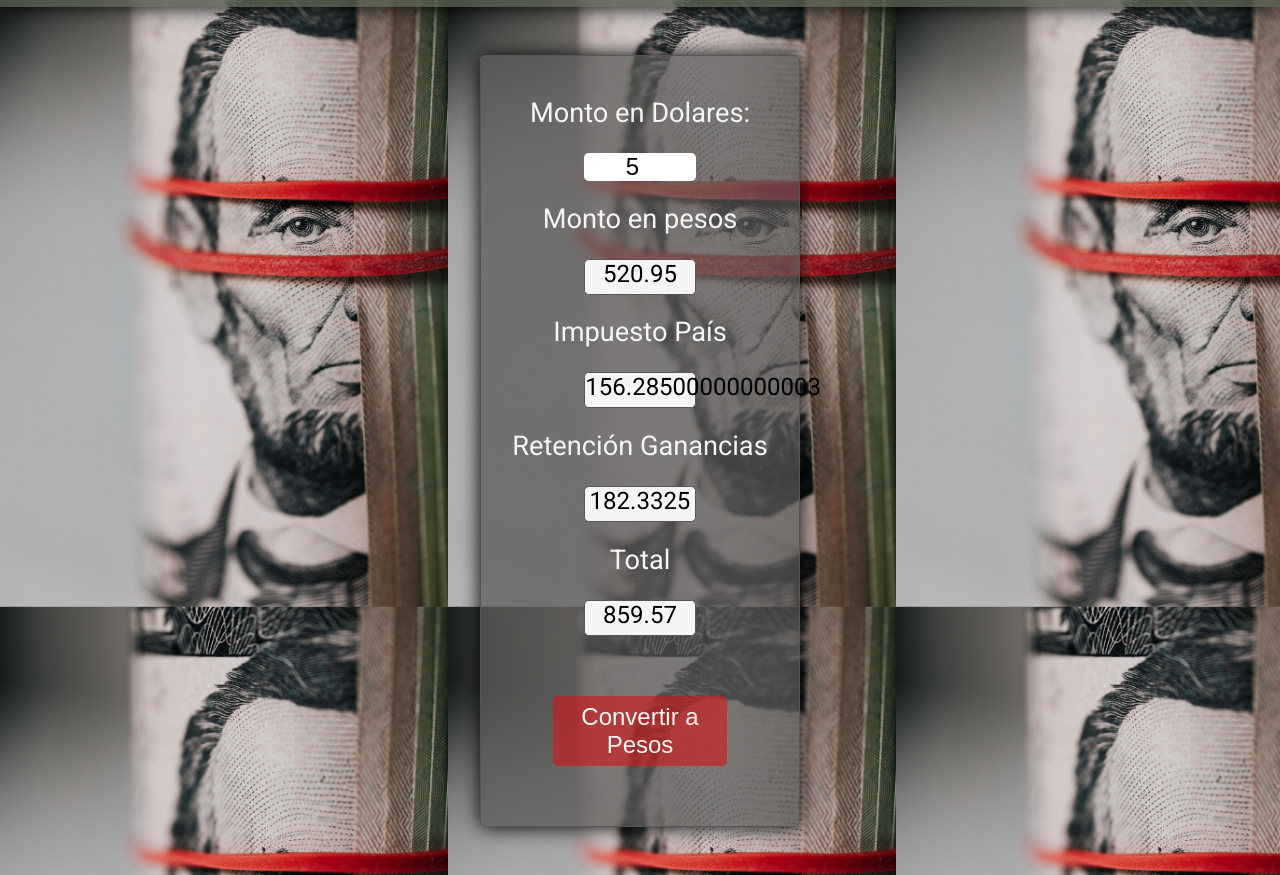
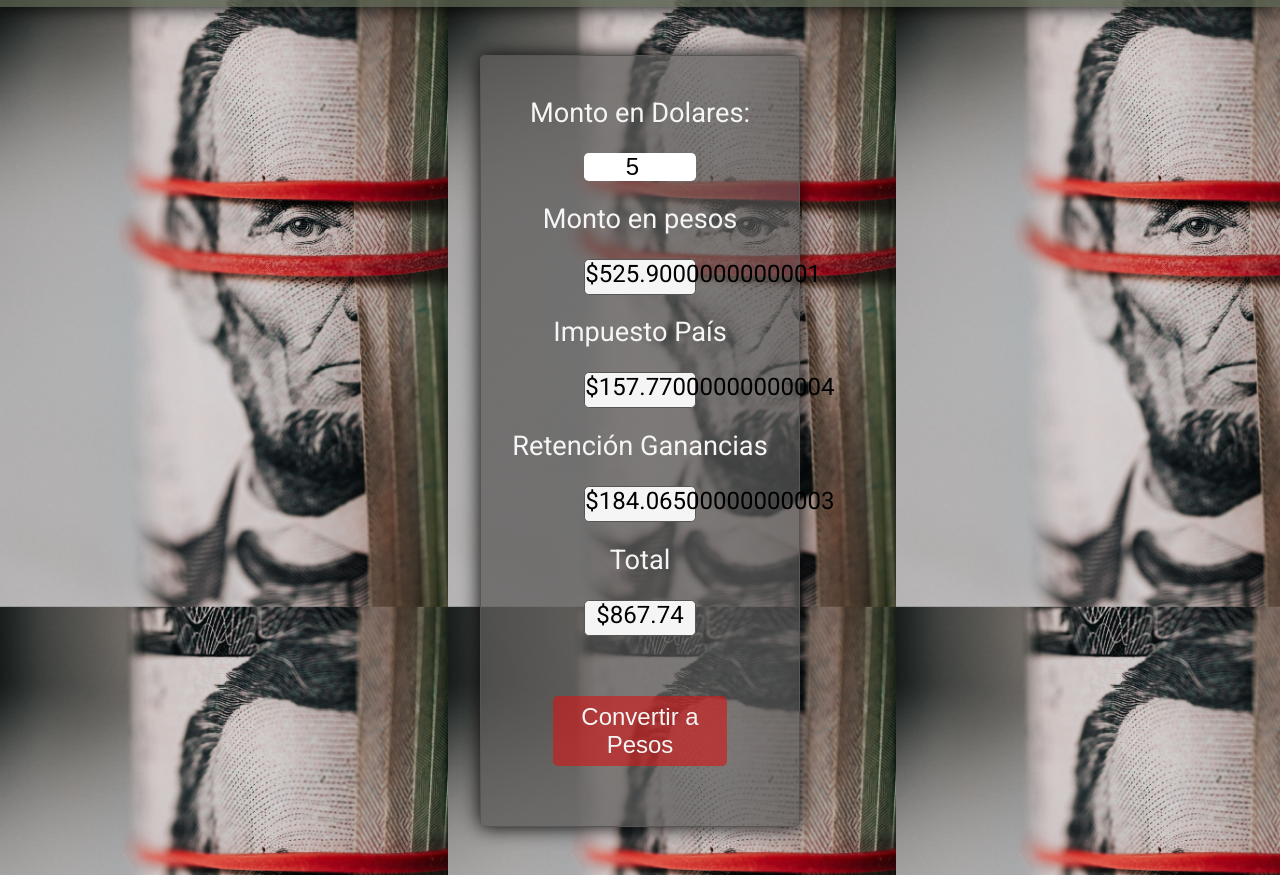
Before and after one commit to Solereah/conversor_dolares, a plain HTML site: page index.html in a window 1280 px wide. Both pictures are taken after typing "5" into the empty fields and a click on the button "Convertir a Pesos". Shown: the part 65-940 px from the top of the page. Drawn offline with Linux system fonts and the light colour scheme.

Commit message:
modifiqué el evento y la forma de mostrar el resultado

```diff
--- a/archivo.js
+++ b/archivo.js
@@ -1,30 +1,29 @@
 'use strict'
 
-
-
-
+let btn = document.getElementById('btn-conversor')
 
 
 function conversorDolares(){
-    let dolarHoy= 104.19
-    let ingresoDolares = document.getElementById("dolares").value
-    let resultado = ingresoDolares * dolarHoy
-
+    let ingresoDolares = document.getElementById('dolares').value
     let conversion = document.getElementById('pesos')
     let impuestoPais = document.getElementById('impuesto-pais')
     let rentencionGanacias = document.getElementById('ganancias')
+    let resultadoTotal = document.getElementById('total')
 
-    let resultadoTotal = document.getElementById('total')
+    let dolarHoy= 105.18
+    let resultado = ingresoDolares * dolarHoy
     let sumaResultados = (resultado + (resultado * 30)/100 + (resultado *35)/100).toFixed(2)
 
     if(resultado<=0){
         alert('No se puede calcular eso')
         }
         else{
-            conversion.innerHTML = resultado
-            impuestoPais.innerHTML = (resultado * 30)/100
-            rentencionGanacias.innerHTML = (resultado *35)/100
-            resultadoTotal.innerHTML = sumaResultados
+            conversion.innerHTML =`$${resultado}`
+            impuestoPais.innerHTML = `$${(resultado * 30)/100}`
+            rentencionGanacias.innerHTML = `$${(resultado *35)/100}`
+            resultadoTotal.innerHTML = `$${sumaResultados}`
         }
 
 }
+
+btn.addEventListener('click', conversorDolares)
--- a/index.html
+++ b/index.html
@@ -30,24 +30,14 @@
         <h3>Total</h3>
         <div id="total" class="resultado"></div>
 
-
-
-
-        <button type= "button" onclick="conversorDolares()">
+        <button type= "button" id="btn-conversor">
         Convertir a Pesos
         </button>
-        </div>
+    </div>
 </main>
 
 
 
-
-
-
-
-
-
-   <script src="archivo.js"></script>
-
+<script src="archivo.js"></script>
 </body>
 </html>
```
